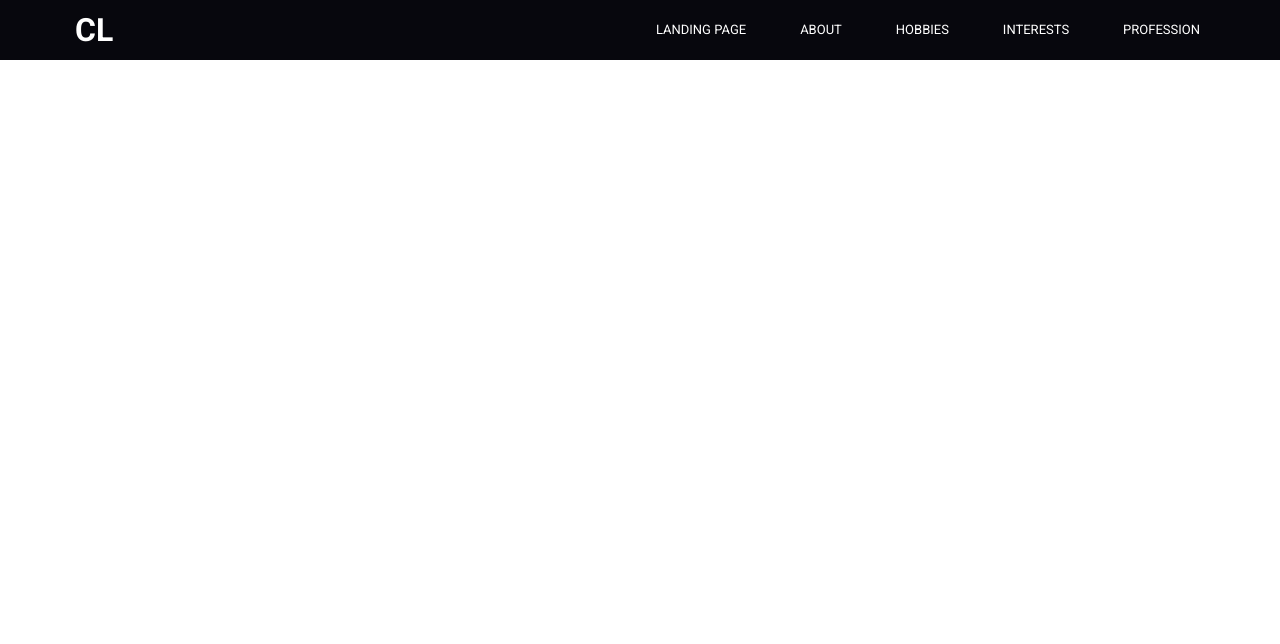
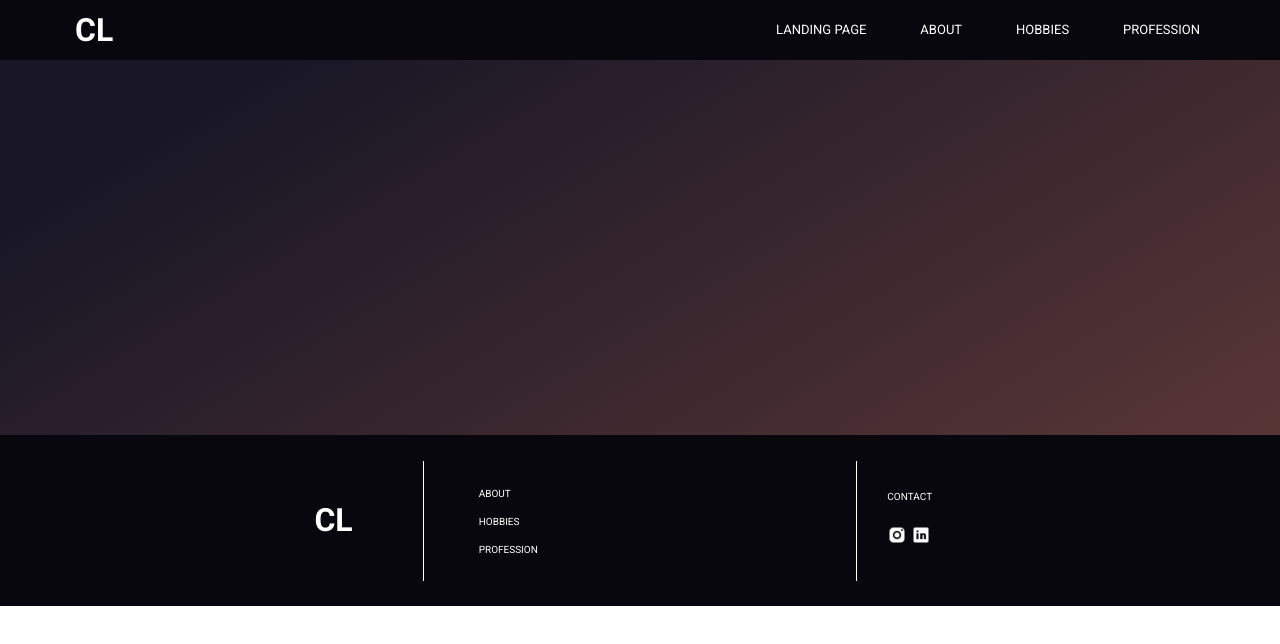
Before and after one commit to bkyncl/bioSite, a plain HTML site: page hobbies/hobbies.html in a window 1280 px wide. Drawn offline with Linux system fonts and the light colour scheme.

Commit message:
footer section

```diff
--- a/hobbies/hobbies.html
+++ b/hobbies/hobbies.html
@@ -17,16 +17,15 @@
                 <!--logo-->
                 <a href="../index.html" class="logo">CL</a>
                 <!--media only hamburger-->
-                <input type="checkbox" name="" id="menuBtn">
+                <input type="checkbox" name="menu_expand" id="menuBtn">
                 <label for="menuBtn" class="hamburger">
                     &#9776; <!--hamburger symbol reference-->
                 </label>
                 <!--menu-->
                 <ul class ="menu">
                     <li><a href="../index.html">Landing Page</a></li>
-                    <li><a href="../about/about.html">About</a></li>
-                    <li><a href="hobbies.html">Hobbies</a></li>
-                    <li><a href="../interests/interests.html">Interests</a></li>
+                    <li><a href="about.html">About</a></li>
+                    <li><a href="../hobbies/hobbies.html">Hobbies</a></li>
                     <li><a href="../profession/profession.html">Profession</a></li>
                 </ul>
             </nav>
@@ -52,7 +51,32 @@
         <br>
         <br>
     </div>
-
 </div>
+<footer class="footer">
+    <div class="footer-left">
+        <!--logo-->
+        <a href="../index.html" class="logo">CL</a>
+    </div>
+    <div class="separator"></div>
+    <div class="footer-center">
+        <ul class ="menu">
+            <li><a href="about.html">About</a></li>
+            <li><a href="../hobbies/hobbies.html">Hobbies</a></li>
+            <li><a href="../profession/profession.html">Profession</a></li>
+        </ul>
+    </div>
+    <div class="separator"></div>
+    <div class="footer-right">
+        <p class="contact">Contact</p>
+        <div class ="contact-icons">
+            <a href="../index.html">
+                <img src="../images/insta.png" alt="instagram" class="icon">
+            </a>
+            <a id="active" href="about.html">
+                <img src="../images/linkedin.png" alt="linkedin" class="icon">
+            </a>
+        </div>
+    </div>
+  </footer>
 </body>
 </html>
--- a/site.css
+++ b/site.css
@@ -1,8 +1,10 @@
 *{
   margin: 0;
   padding: 0;
+  font-family: 'Roboto', sans-serif;
   box-sizing: border-box;
   font-family: 'Roboto', sans-serif;
+  line-height:1.6;
 }
 .navheader{
   position: fixed;
@@ -26,7 +28,7 @@ nav{
   justify-content: space-between;
   align-items: center;
 }
-nav a.logo{
+.logo{
   font-size: 32px;
   color: #fff;
   font-weight: 700;
@@ -34,11 +36,11 @@ nav a.logo{
   text-decoration: none;
   padding-left: 20px;
 }
-nav ul li{
+.menu li{
   display: inline-block;
   list-style: none;
 }
-nav ul li a{
+.menu li a{
   display: block;
   color: #fff;
   font-size: 13px;
@@ -48,7 +50,7 @@ nav ul li a{
   position: relative;
   text-decoration: none;
 }
-nav ul li a::before{
+.menu li a::before{
   content: '';
   position: absolute;
   left: 0;
@@ -59,7 +61,7 @@ nav ul li a::before{
   transform: scaleX(0);
   transition: 0.3s;
 }
-nav ul li a:hover::before {
+.menu li a:hover::before {
   transform: scaleX(1);
 }
 nav label.hamburger{
@@ -108,13 +110,9 @@ nav ul li a{
       transform: translateX(0);
   }
 }
-body{
-  margin:0;
-  font-family: 'Roboto', sans-serif;
+.showcase{
   color:rgb(250, 245, 245);
   line-height:1.6;
-}
-.showcase{
   overflow:hidden;
   background-image:url("images/index_background.jpg");
   background-size:cover;
@@ -141,17 +139,18 @@ body{
   width: 100%;
 }
 .button{
-  font-size:20px;
+  font-size:18px;
+  text-transform: uppercase;
   display: inline-block;
   justify-content: center;
-  font-size:18px;
-  font-weight: 600;
+  font-weight: 400;
   text-decoration:none;
   color:#fff;
   border:#fff 1px solid;
   border-radius: 5px;
-  padding:6px 20px;
-
+  width: 150px;
+  height: 50px;
+  padding:10px;
 }
 .button:hover{
   background:#191726;
@@ -228,13 +227,11 @@ body{
 a.slide__prev,
 .slider::before {
   transform: rotate(135deg);
-  -webkit-transform: rotate(135deg);
   left: 2%;
 }
 a.slide__next,
 .slider::after {
   transform: rotate(-45deg);
-  -webkit-transform: rotate(-45deg);
   right: 2%;
 }
 .slider::before,
@@ -314,3 +311,80 @@ img {
     width: 10px;
   }
 }
+.main {
+  background: linear-gradient(
+    149deg,
+    #191726 20%,
+    #593636 100%
+  );
+  display: flex;
+  align-items: center;
+  justify-content: center;
+  height: 100%;
+}
+.footer {
+  background-color:#07070d;
+  color:#fff;
+  display: flex;
+  align-items: center;
+  padding: 20px;
+}
+.footer-left,
+.footer-center,
+.footer-right {
+  flex: 3;
+}
+.separator {
+  border-left: 1px solid #fff;
+  height: 120px;
+  margin: 0 30px;
+}
+.footer-center ul {
+  display: flex;
+  flex-direction: column;
+  list-style: none;
+  margin: 0;
+  padding: 0;
+}
+.footer-center ul li {
+  position: relative;
+}
+.footer-center ul a {
+  position: relative;
+  display: inline-block;
+  text-decoration: none;
+  color: #fff;
+  font-size: 10px;
+}
+.footer-center ul a::before {
+  content: '';
+  position: absolute;
+  bottom: 0;
+  left: 0;
+  right: 0;
+  height: 3px;
+  background: #593636;
+  transform: scaleX(0);
+  transition: 0.3s;
+}
+.footer-center ul a:hover::before {
+  transform: scaleX(1);
+}
+.footer-left a {
+  float: right;
+  padding: 40px;
+}
+.contact {
+  font-size: 10px;
+  text-transform: uppercase;
+  padding-bottom: 20px;
+}
+.contact-icons a{
+  display:inline-block;
+  cursor: pointer;
+  text-decoration: none;
+}
+.contact-icons img {
+  width: 20px;
+  height: 20px;
+}
```
Also changed, not shown: about/about.html (+28 -3 lines), index.html (+8 -20 lines), interests/interests.html (deleted, +0 -58 lines), profession/profession.html (+29 -5 lines), images/insta.png (added), images/linkedin.png (added), 1 other file. Lines whose indentation alone changed are shown as unchanged.
